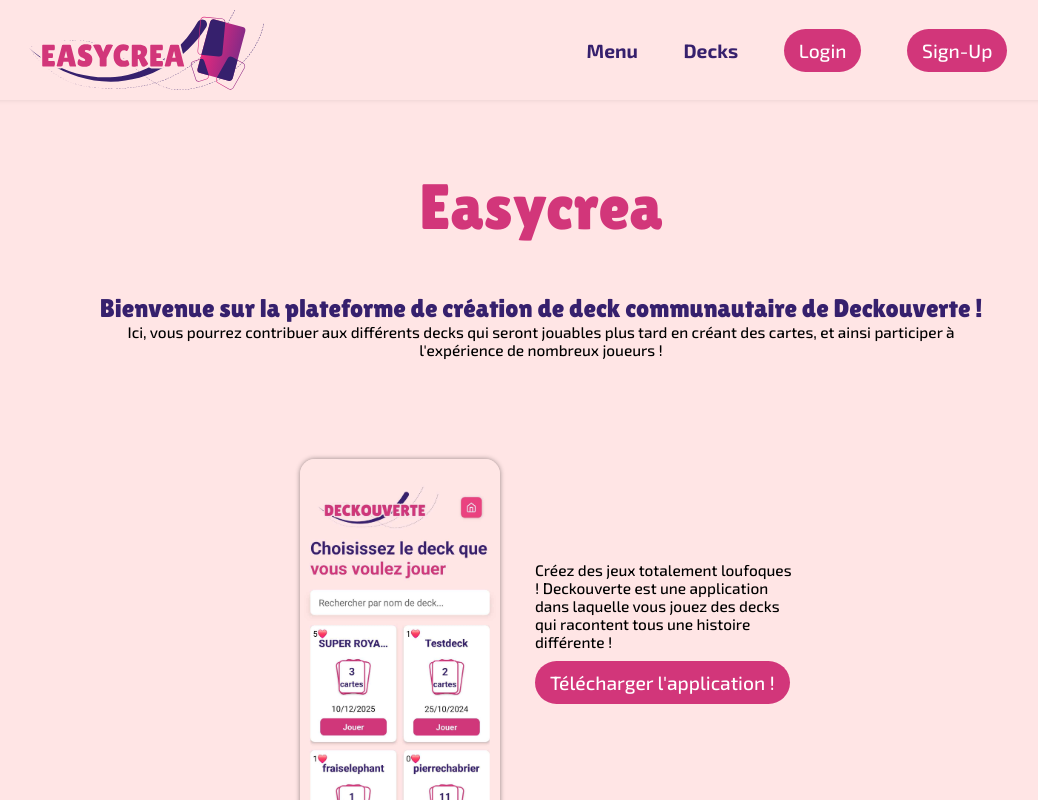
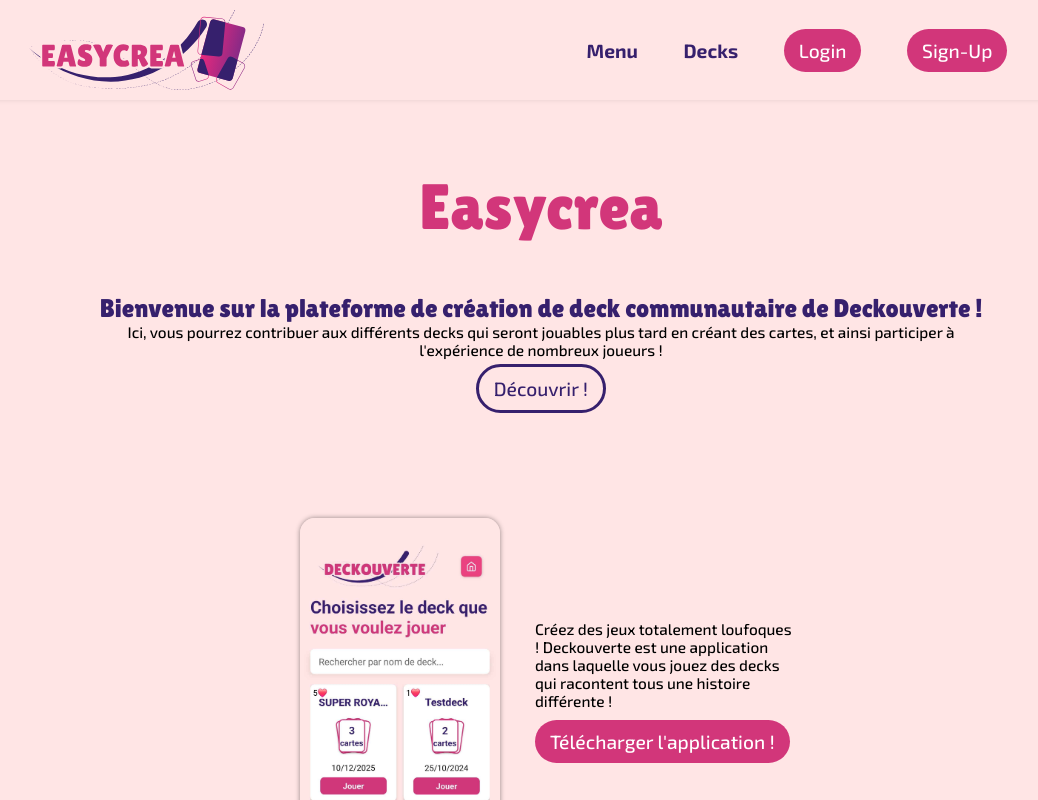
Before and after one commit to Ascenssucreausucre/EasyCrea, a React (Vite) app: page / in a window 1280 px wide. Shown: the top 800 px of the page, without its empty margins (99-1137 px from the left). Built offline with nearby package versions, Linux system fonts and the light colour scheme; a web font is replaced by a local one.

Commit message:
ajouté un autre bouton sur la homepage

```diff
--- a/src/App.jsx
+++ b/src/App.jsx
@@ -45,7 +45,7 @@ const loader = async () => {
   if (token) {
     return decksLoader(); // Si le token existe, utilise le loader de decks
   } else {
-    return fetch("https://srochedix.alwaysdata.net/ReignApi/api/v1/decksnew"); // Sinon, fais une requête sans token
+    return fetch("https://srochedix.alwaysdata.net/ReignApi/api/v1/decks"); // Sinon, fais une requête sans token
   }
 };
 const router = createBrowserRouter([
--- a/src/assets/style.css
+++ b/src/assets/style.css
@@ -63,7 +63,16 @@ html {
   transition: background-color 0.2s ease-out;
 }
 .button:hover {
-  background-color: #36206d;
+  background-color: var(--secondary-color);
+}
+.button.variant {
+  background-color: transparent;
+  border: solid var(--secondary-color) 3px;
+  color: var(--secondary-color);
+}
+.button.variant:hover {
+  color: white;
+  background-color: var(--secondary-color);
 }
 .add-button {
   margin-inline: auto;
--- a/src/pages/DecksPage.jsx
+++ b/src/pages/DecksPage.jsx
@@ -118,11 +118,7 @@ export function DecksPage() {
         {decks.length > 0 ? (
           <div className="home-deck-list">
             {decks.map((deck) => (
-              <Deck
-                key={deck.id_deck} // Ajout de la prop `key` unique
-                deck={deck}
-                onDelete={handleDeleteDeck}
-              />
+              <Deck key={deck.id_deck} deck={deck} />
             ))}
           </div>
         ) : (
--- a/src/pages/Home.jsx
+++ b/src/pages/Home.jsx
@@ -1,10 +1,12 @@
 import { useEffect, useState } from "react";
+import { useNavigate } from "react-router-dom";
 import Deckouverte from "/src/assets/img/Deckouverte.jpg";
 
 export function Home() {
   // État pour savoir si le bouton d'installation doit être affiché
   const [showInstallButton, setShowInstallButton] = useState(false);
   const [deferredPrompt, setDeferredPrompt] = useState(null);
+  const navigate = useNavigate();
 
   // Écoute de l'événement 'beforeinstallprompt'
   useEffect(() => {
@@ -24,6 +26,10 @@ export function Home() {
       );
     };
   }, []);
+
+  function getStarted() {
+    navigate("/sign-up");
+  }
 
   // Fonction pour afficher le prompt d'installation
   const handleInstallClick = () => {
@@ -49,14 +55,26 @@ export function Home() {
           plus tard en créant des cartes, et ainsi participer à l'expérience de
           nombreux joueurs !
         </p>
-        {showInstallButton && (
+        <div
+          className="button-container"
+          style={{ justifyContent: "space-around" }}
+        >
           <button
-            onClick={handleInstallClick}
-            className="install-button button"
+            className="button variant"
+            style={{ margin: "5px 20%" }}
+            onClick={getStarted}
           >
-            Installer l'application
+            Découvrir !
           </button>
-        )}
+          {showInstallButton && (
+            <button
+              onClick={handleInstallClick}
+              className="install-button button"
+            >
+              Installer l'application
+            </button>
+          )}
+        </div>
         <div className="img-text">
           <img src={Deckouverte} alt="Deckouverte" />
           <div>
```
